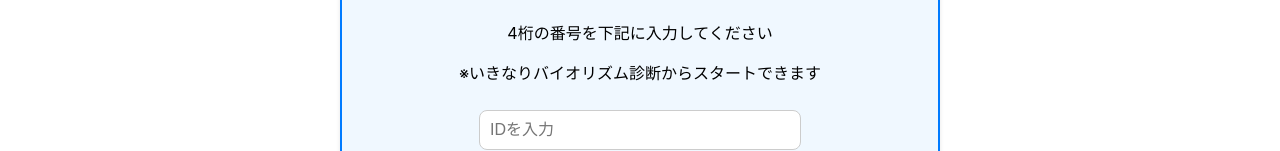
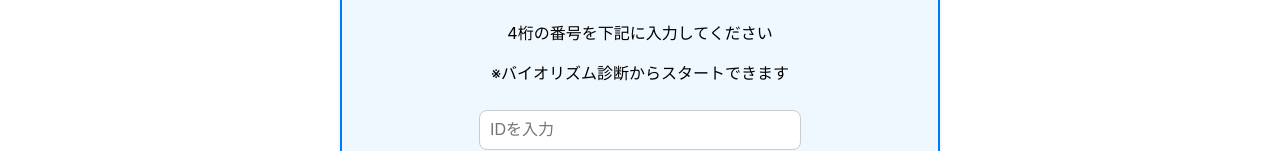
Before and after one commit to sakaguchi2783/GT-golf-app, a React (Create React App) app: page / in a window 1280 px wide. Shown: the part 360-511 px from the top of the page. Built offline with nearby package versions, Linux system fonts and the light colour scheme; no server answers; the database is empty.

Commit message:
UI修正６

```diff
--- a/src/pages/Home.js
+++ b/src/pages/Home.js
@@ -85,7 +85,7 @@ const Home = () => {
           <div className="id-section id-box">
             <h3>■既にIDをお持ちの場合</h3>
             <p>4桁の番号を下記に入力してください</p>
-            <p>※いきなりバイオリズム診断からスタートできます</p>
+            <p>※バイオリズム診断からスタートできます</p>
             <input
               type="text"
               value={existingId}
```
